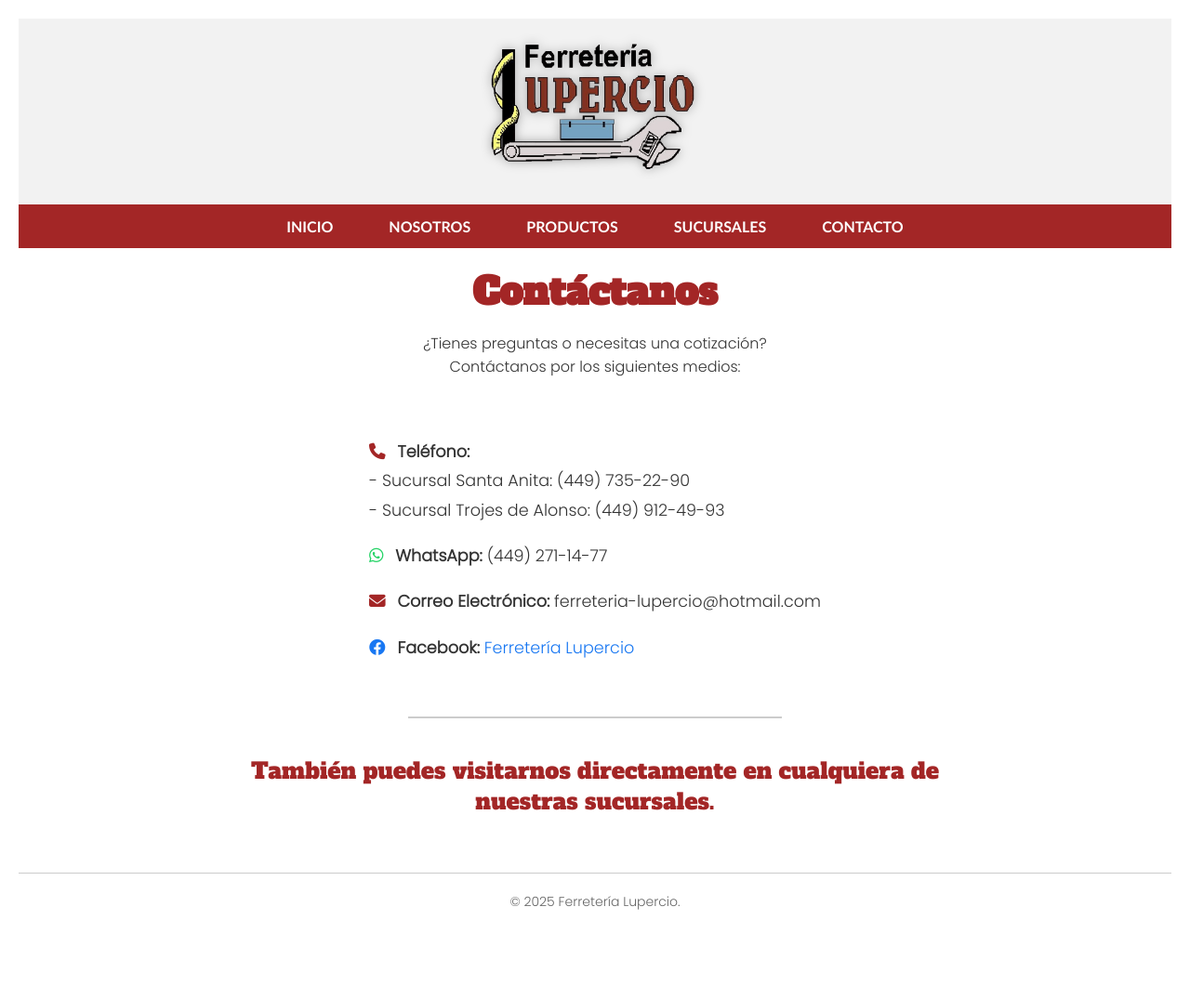
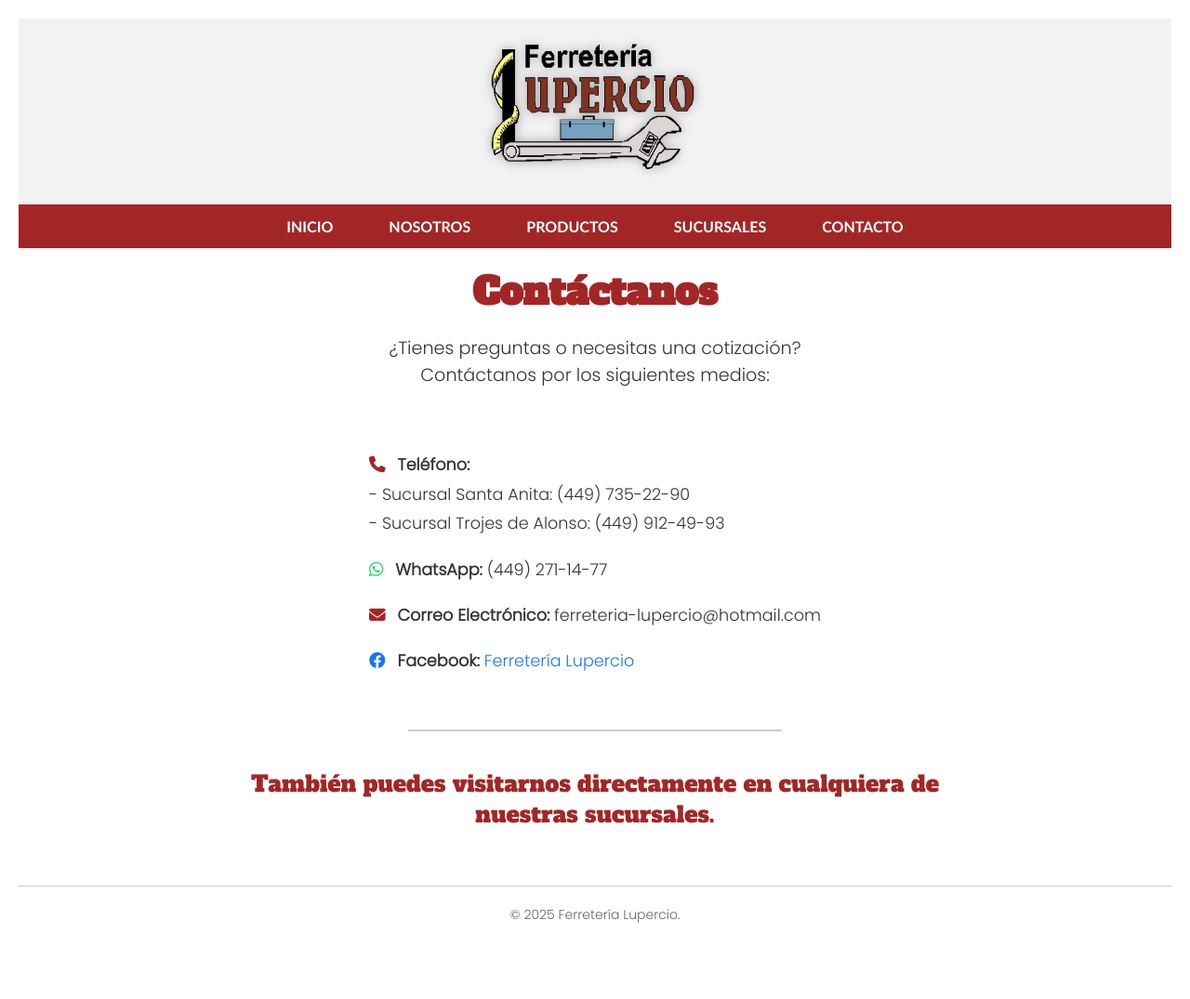
Before and after one commit to Ferreteria-Lupercio/Ferreteria-Lupercio.github.io, a Jekyll site: the page built from Contacto.md, in a window 1280 px wide. Shown: the whole page at 93% size. Built offline with Jekyll 4.4.1, drawn with Linux system fonts in a browser that asks for light colours.

Commit message:
Update Contacto.md

```diff
--- a/Contacto.md
+++ b/Contacto.md
@@ -7,8 +7,10 @@ layout: default
 
   <h1 style="font-family: 'Alfa Slab One', serif; color: #a32626;">Contáctanos</h1>
 
-  <p>¿Tienes preguntas o necesitas una cotización?<br>
-  Contáctanos por los siguientes medios:</p>
+<p style="font-size: 1.2rem;">
+  ¿Tienes preguntas o necesitas una cotización?<br>
+  Contáctanos por los siguientes medios:
+</p>
 
   <div style="margin-top: 30px; font-size: 1.1rem; line-height: 1.8; display: inline-block; text-align: left;">
     <p>
```
